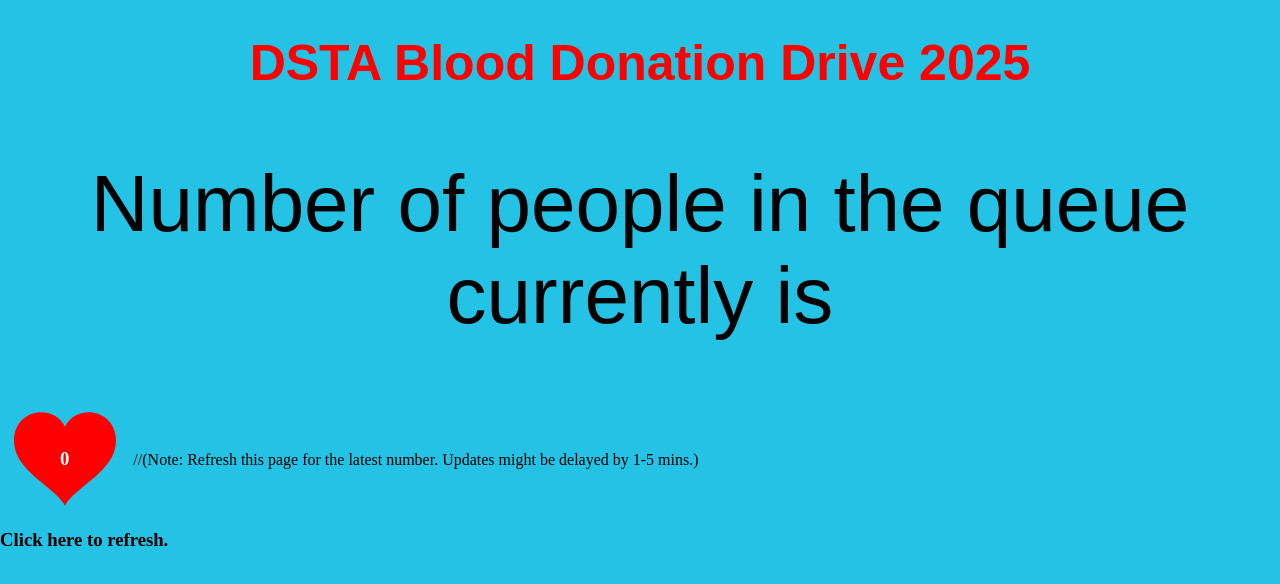
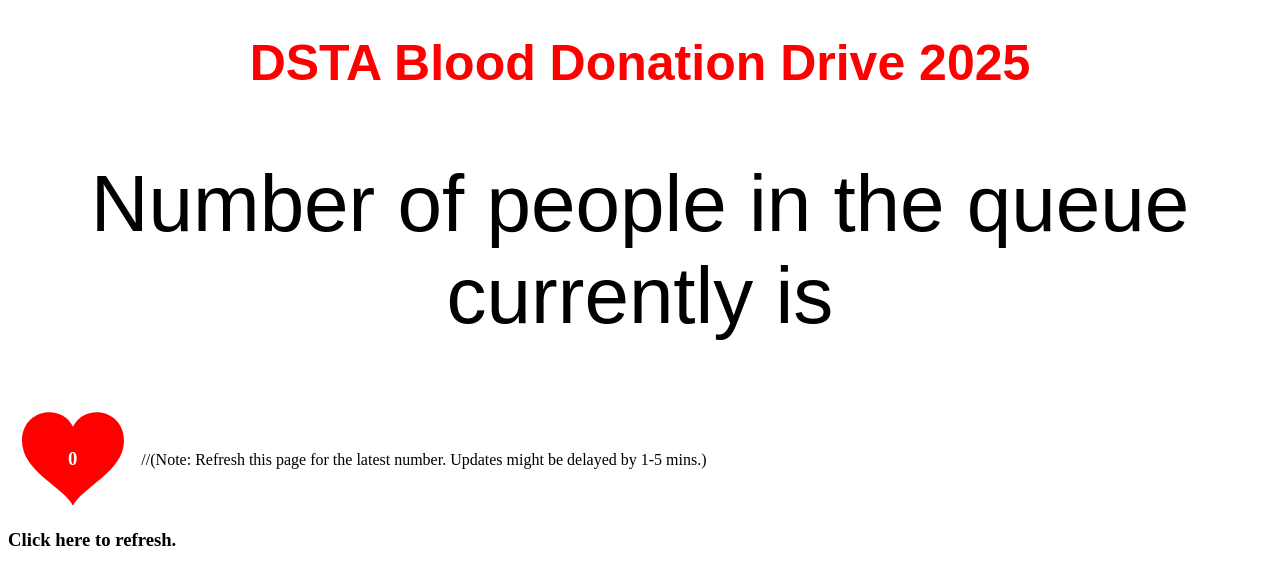
Before and after one commit to DSTACSR/DSTAblooddonation, a plain HTML site: page index.html in a window 1280 px wide. Drawn offline with Linux system fonts and the light colour scheme; no server answers.

Commit message:
Update styles.css

```diff
--- a/styles.css
+++ b/styles.css
@@ -1,9 +1,4 @@
 /* Place your CSS styles in this file */
-body {
-  background-color: #24c2e5; /* Light grey */
-  margin: 0;
-  padding: 0;
-}
 h1 {
     text-align: center;
     font-family: "Source Sans Pro", sans-serif;
```
